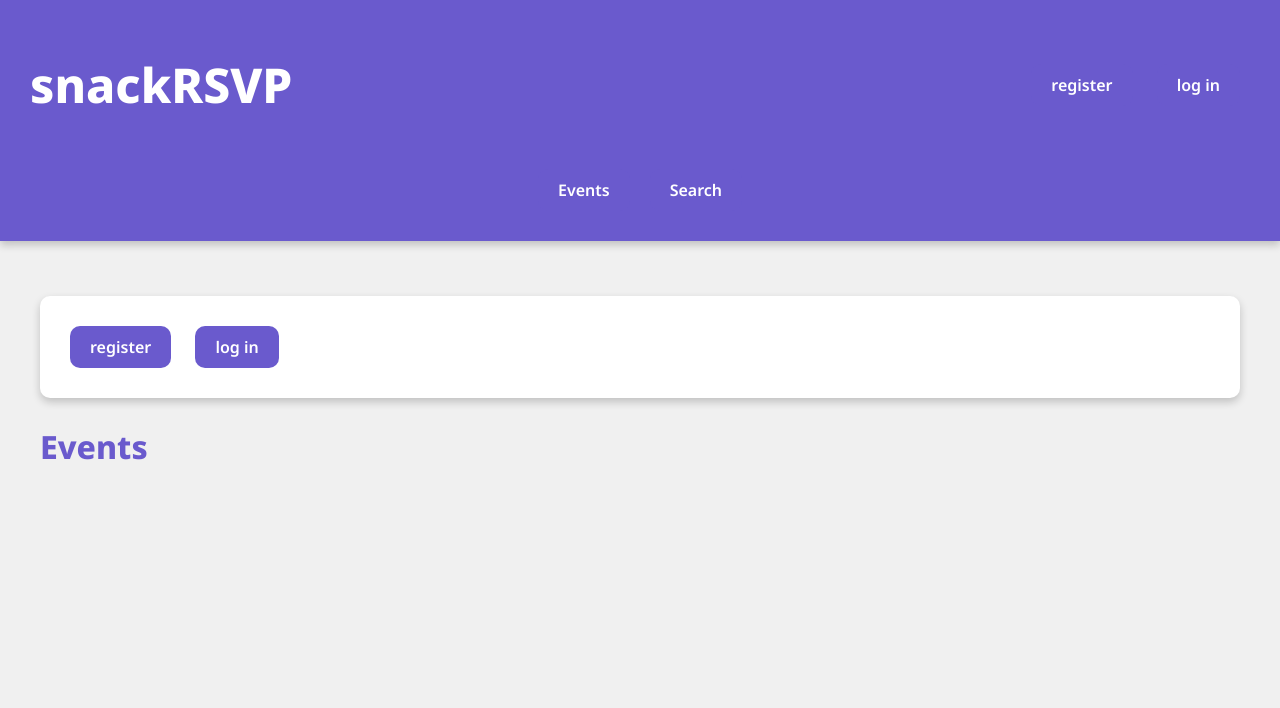
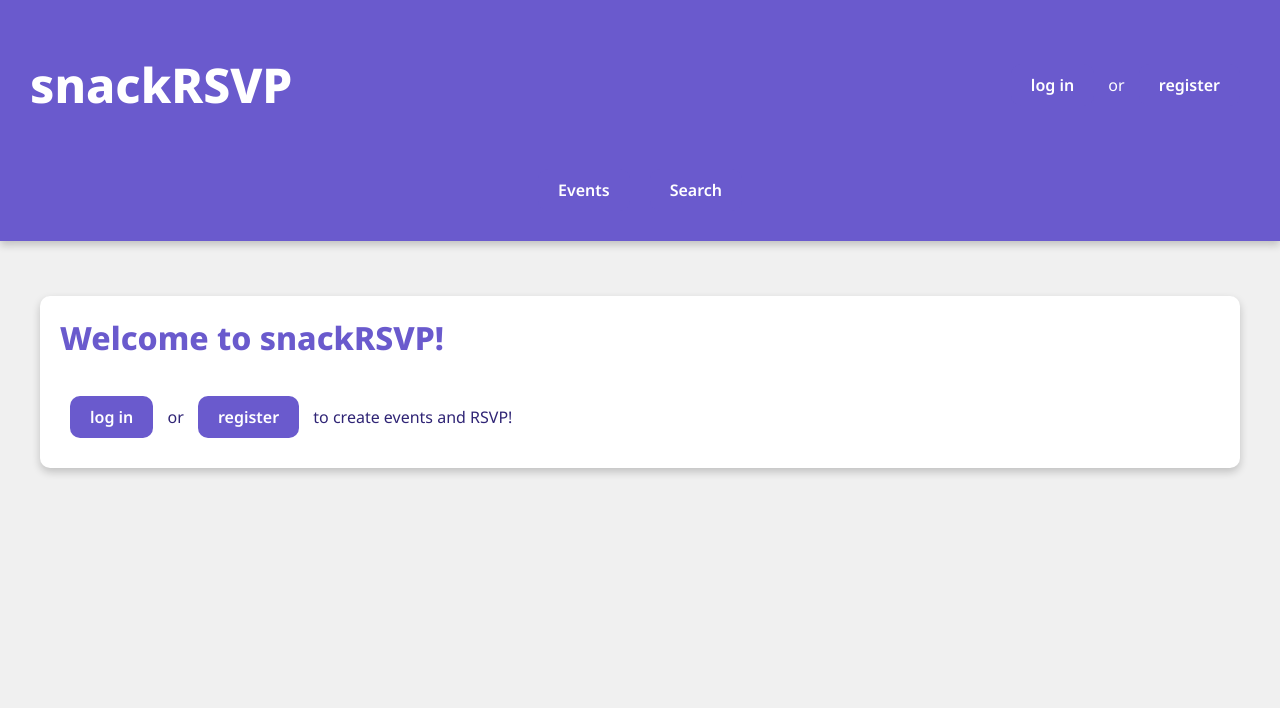
Before and after one commit to reettap/snackRSVP, a Flask app: page / in a window 1280 px wide. Shown: the top 708 px of the page. Run offline with Flask 3, Linux system fonts and the light colour scheme; data that the repository does not hold is empty.

Commit message:
improve home page

```diff
--- a/static/main.css
+++ b/static/main.css
@@ -18,9 +18,10 @@ body, html {
     padding: 40px;
 }
 
-h1 {
+h1, h1 a {
     color: #fff; /* White */
-    font-size: 3em;
+    font-size: 3rem;
+    text-decoration: none;
     font-weight: 800;
 }
 
--- a/templates/event.html
+++ b/templates/event.html
@@ -82,7 +82,7 @@
 </div>
 {% else %}
 <div class="card">
-  <h3>log in or register to RSVP!</h3>
+  <h2>log in or register to RSVP!</h2>
   <a href="/register" class="button">register</a>
   <a href="/login" class="button">log in</a>
 </div>
--- a/templates/index.html
+++ b/templates/index.html
@@ -8,8 +8,13 @@
       <a href="/logout" class="button">log out</a>
     </p>
     {% else %}
-    <a href="/register" class="button">register</a>
-    <a href="/login" class="button">log in</a>
+    <h2>Welcome to snackRSVP!</h2>
+    <p>
+      <a href="/login" class="button">log in</a>
+      or
+      <a href="/register" class="button">register</a>
+      to create events and RSVP!
+      </p>
     {% endif %}
   </div>
   {% if session.username %}
@@ -27,18 +32,22 @@
       <input type="submit" value="create event" class="button" />
   </form>
   {% endif %}
-<h2>Events</h2>
 {% for event in events %}
 <div class="card">
-  <h3>
+  <h2>
     {{ event.title }}
-  </h3>
+    {% if session.user_id == event.user_id %}
+    (my event)
+    {% endif %}
+    </h2>
   <p>
     this event will be organized at {{ event.place }}
   </p>
+
   {% if session.user_id == event.user_id %}
-  <a href="/delete_event/{{ event.id }}" class="button">delete event</a>
-  <a href="/edit_event/{{ event.id }}" class="button">edit event</a>
+  <a href="/event/{{ event.id }}" class="button">Manage event</a>
+  {% else %}
+  <a href="/event/{{ event.id }}" class="button">Read more and RSVP</a>
   {% endif %}
 </div>
 {% endfor %}
--- a/templates/layout.html
+++ b/templates/layout.html
@@ -13,7 +13,7 @@
 <body>
   <header class="header">
     <div class="header-content">
-      <h1>snackRSVP</h1>
+      <h1><a href="/">snackRSVP</a></h1>
       <div class="login">
       {% if session.username %}
       <p>
@@ -21,8 +21,11 @@
         <a href="/logout" class="button">log out</a>
       </p>
       {% else %}
-      <a href="/register" class="button">register</a>
-      <a href="/login" class="button">log in</a>
+      <p>
+        <a href="/login" class="button">log in</a> or
+        <a href="/register" class="button">register</a>
+      </p>
+
       {% endif %}
       </div>
     </div>
```
